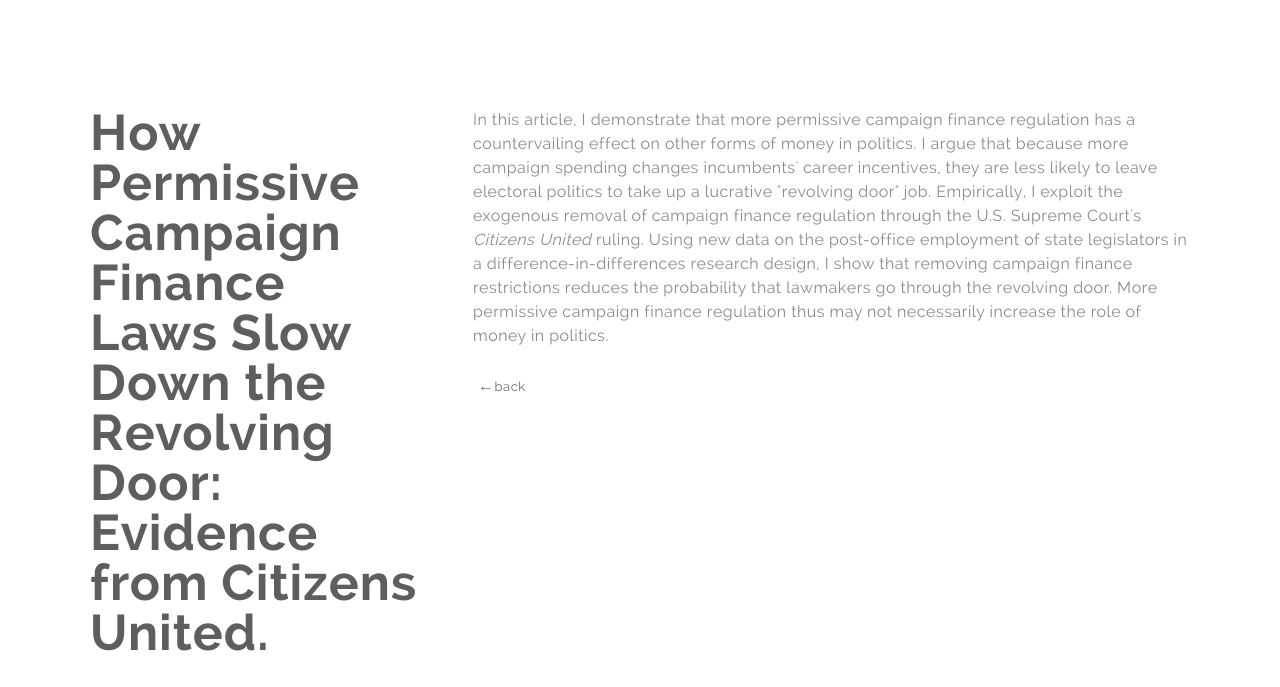
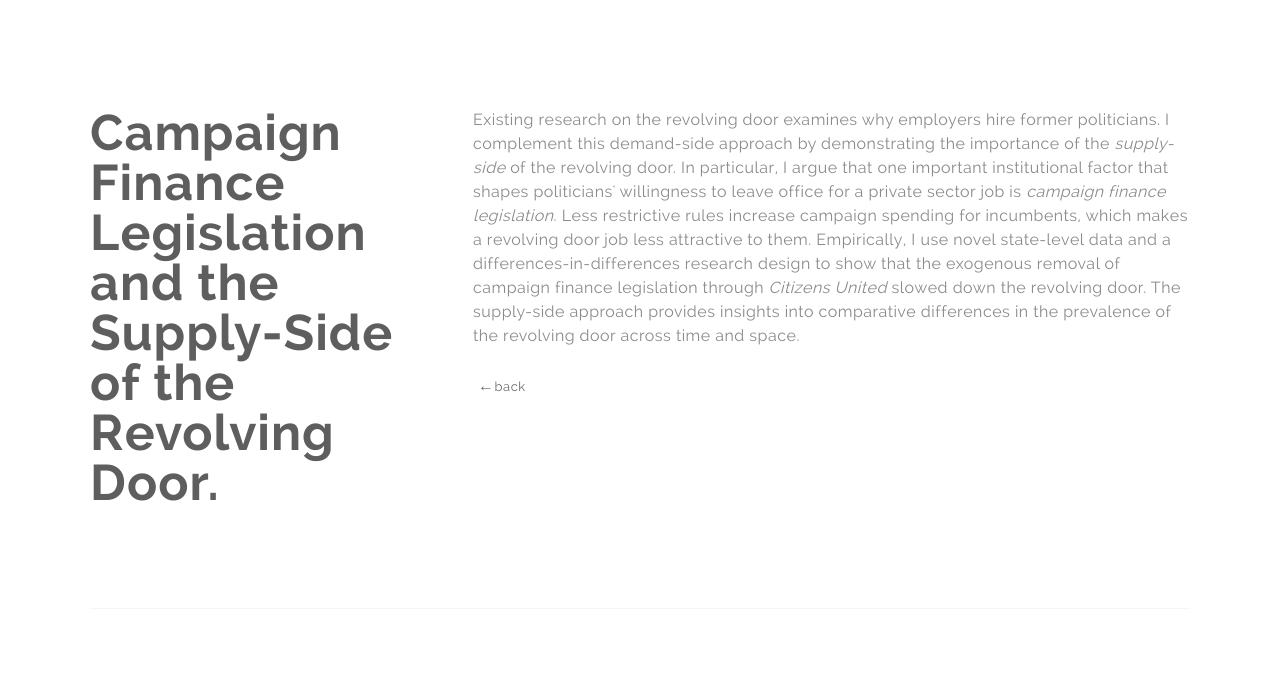
Before and after one commit to simonweschle/simonweschle.github.io, a plain HTML site: page wp_revolvingdoor.html in a window 1280 px wide. Shown: the part 82-769 px from the top of the page. Drawn offline with Linux system fonts and the light colour scheme; a script that the page names is missing.

Commit message:
periodic update

```diff
--- a/wp_revolvingdoor.html
+++ b/wp_revolvingdoor.html
@@ -51,12 +51,12 @@
 
 			<!-- Services Title  -->
 			<div class="section_title animated wow fadeInUp">
-				<h2>How Permissive Campaign Finance Laws Slow Down the Revolving Door: Evidence from Citizens United.</h2>
+				<h2>Campaign Finance Legislation and the Supply-Side of the Revolving Door.</h2>
 			</div>
 
 			<!-- Services List  -->
 			<div class="services_list">
-				<p>In this article, I demonstrate that more permissive campaign finance regulation has a countervailing effect on other forms of money in politics. I argue that because more campaign spending changes incumbents' career incentives, they are less likely to leave electoral politics to take up a lucrative "revolving door" job. Empirically, I exploit the exogenous removal of campaign finance regulation through the U.S. Supreme Court's <i>Citizens United</i> ruling. Using new data on the post-office employment of state legislators in a difference-in-differences research design, I show that removing campaign finance restrictions reduces the probability that lawmakers go through the revolving door. More permissive campaign finance regulation thus may not necessarily increase the role of money in politics.</p>
+				<p>Existing research on the revolving door examines why employers hire former politicians. I complement this demand-side approach by demonstrating the importance of the <i>supply-side</i> of the revolving door. In particular, I argue that one important institutional factor that shapes politicians' willingness to leave office for a private sector job is <i>campaign finance legislation</i>. Less restrictive rules increase campaign spending for incumbents, which makes a revolving door job less attractive to them. Empirically, I use novel state-level data and a differences-in-differences research design to show that the exogenous removal of campaign finance legislation through <i>Citizens United</i> slowed down the revolving door. The supply-side approach provides insights into comparative differences in the prevalence of the revolving door across time and space.</p>
 				<a href="workingpapers.html"><span class="arrow">&larr;</span>back</a>
 			</div>
 
```
Also changed, not shown: workingpapers.html (+1 -1 lines), wp_positions.html (+1 -2 lines), 1 other file.
